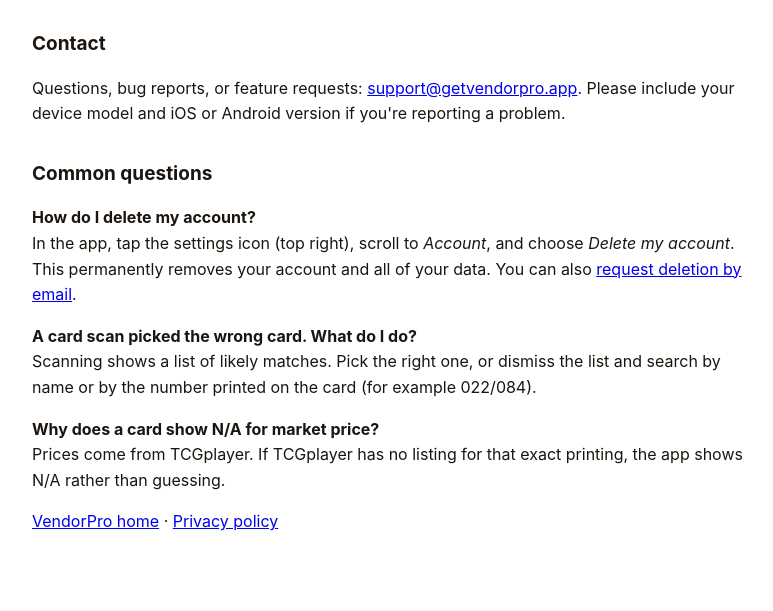
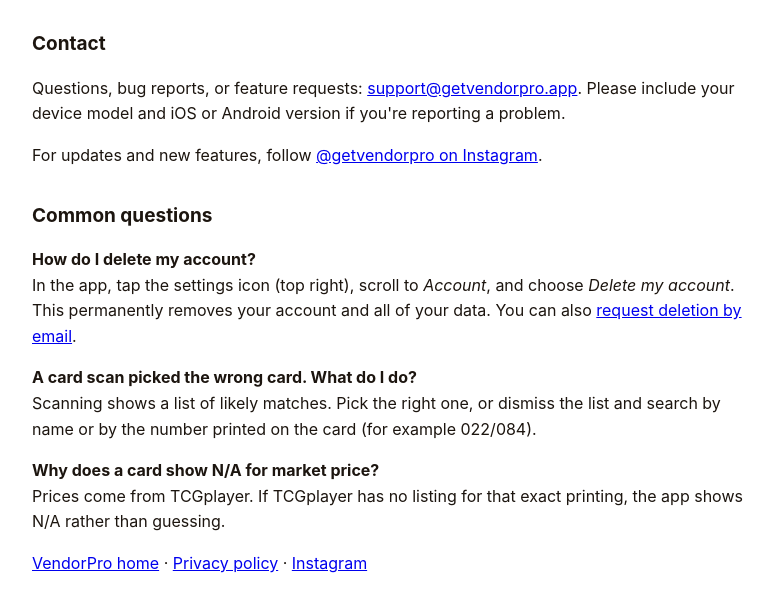
Before and after one commit to kareemadi/vendorpro-privacy, a plain HTML site: page support.html in a window 1280 px wide. Shown: the part 129-740 px from the top of the page, without its empty margins (248-1021 px from the left). Drawn offline with Linux system fonts and the light colour scheme.

Commit message:
Link the Instagram account from the footer and support page
Co-Authored-By: Claude Opus 5.5 <noreply@anthropic.com>
Claude-Session: https://claude.ai/code/session_01SCz9gYtFys2z2NQP1zbMZL

```diff
--- a/support.html
+++ b/support.html
@@ -17,12 +17,13 @@
 
 <h2>Contact</h2>
 <p>Questions, bug reports, or feature requests: <a href="mailto:support@getvendorpro.app">support@getvendorpro.app</a>. Please include your device model and iOS or Android version if you're reporting a problem.</p>
+<p>For updates and new features, follow <a href="https://www.instagram.com/getvendorpro/" target="_blank" rel="noopener">@getvendorpro on Instagram</a>.</p>
 
 <h2>Common questions</h2>
 <p><strong>How do I delete my account?</strong><br>In the app, tap the settings icon (top right), scroll to <em>Account</em>, and choose <em>Delete my account</em>. This permanently removes your account and all of your data. You can also <a href="/delete-account/">request deletion by email</a>.</p>
 <p><strong>A card scan picked the wrong card. What do I do?</strong><br>Scanning shows a list of likely matches. Pick the right one, or dismiss the list and search by name or by the number printed on the card (for example 022/084).</p>
 <p><strong>Why does a card show N/A for market price?</strong><br>Prices come from TCGplayer. If TCGplayer has no listing for that exact printing, the app shows N/A rather than guessing.</p>
 
-<p><a href="/">VendorPro home</a> · <a href="/privacy/">Privacy policy</a></p>
+<p><a href="/">VendorPro home</a> · <a href="/privacy/">Privacy policy</a> · <a href="https://www.instagram.com/getvendorpro/" target="_blank" rel="noopener">Instagram</a></p>
 </body>
 </html>
```
Also changed, not shown: index.html (+1 -1 lines).
